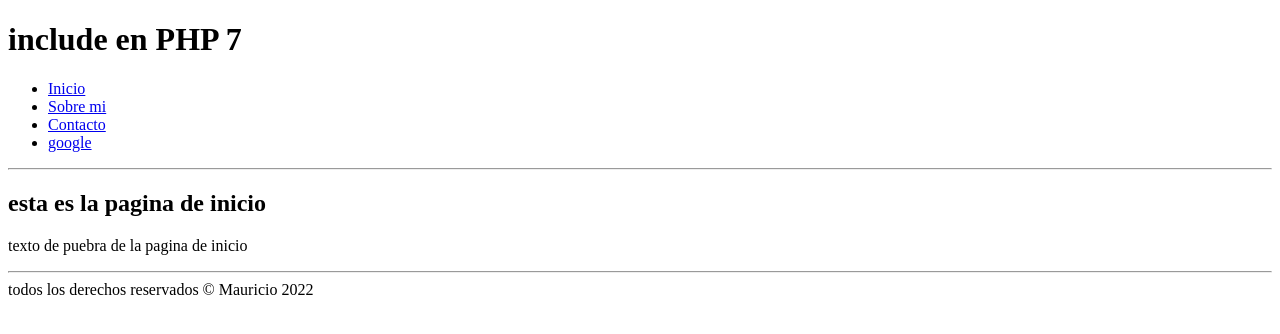
After one commit to MauricioHdez9/masterPHP, a PHP site: page /63-64includes/index.php in a window 1280 px wide. The commit adds this page. Shown: the top 334 px of the page. Run offline with PHP 8.4, Linux system fonts and the light colour scheme.

Commit message:
empezar 2°ronda de ejercicios

```diff
--- a/24-32variables.php
+++ b/24-32variables.php
@@ -60,4 +60,5 @@ echo ($edad*=5).'</br>';
 echo ($edad/=5).'</br>';
 echo ($edad%=5).'</br>';
 
+
 ?>
--- /dev/null
+++ b/63-64includes/includes/cabecera.php
@@ -0,0 +1,21 @@
+<!DOCTYPE html>
+<html lang="en">
+<head>
+    <meta charset="UTF-8">
+    <meta http-equiv="X-UA-Compatible" content="IE=edge">
+    <meta name="viewport" content="width=device-width, initial-scale=1.0">
+    <title>Includes PHP</title>
+</head>
+<body>
+    <?php $nombre="Mauricio"?>
+
+    <div class="cabecera">
+        <h1>include en PHP 7</h1>
+        <ul>
+            <li><a href="index.php">Inicio</a></li>
+            <li><a href="sobremi.php">Sobre mi </a></li>
+            <li><a href="contacto.php">Contacto</a></li>
+            <li><a href="contacto.php">google</a></li>
+        </ul>
+        <hr>
+    </div>
--- /dev/null
+++ b/63-64includes/includes/footer.php
@@ -0,0 +1,9 @@
+<!-- pie de pagina  -->
+<footer>
+        <hr>
+        todos los derechos reservados &copy <?="$nombre"?>
+         <?=date('Y')?>
+
+    </footer>
+</body>
+</html>
--- /dev/null
+++ b/63-64includes/index.php
@@ -0,0 +1,13 @@
+<!-- include = se agrega aunque ya ecista dicho contenido -->
+<!-- include_once = solo se agrega una ves  verifica si el contenido ya esta en el codigo  -->
+<!-- require = no ejecuta la pagina asta que se carge bien las librerias a usar  -->
+<!-- require_once = no ejecuta la pagina hasta que se carge bien las librerias a usar  tambien berifica si ya esta en funcionamiento  la libreria   -->
+<?php require_once 'includes/cabecera.php'?>
+
+    <!-- contenido -->
+    <div>
+        <h2>esta es la pagina de inicio</h2>
+        <p>texto de puebra  de la pagina de inicio</p>
+    </div>
+
+<?php  require_once 'includes/footer.php' ?>
```
Also changed, not shown: 63-64includes/contacto.php (added, +9 -0 lines), 63-64includes/sobremi.php (added, +9 -0 lines), 65array.php (added, +56 -0 lines), 61-62funciones_predefinidas.php (renamed from 61-63funciones_predefinidas.php).
